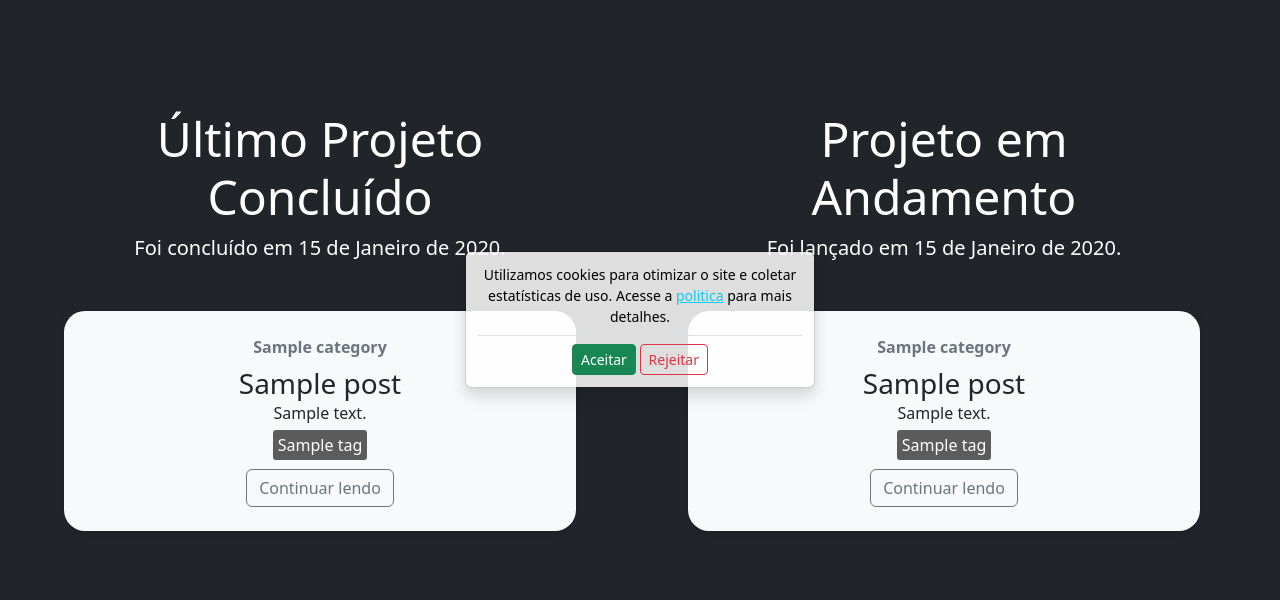
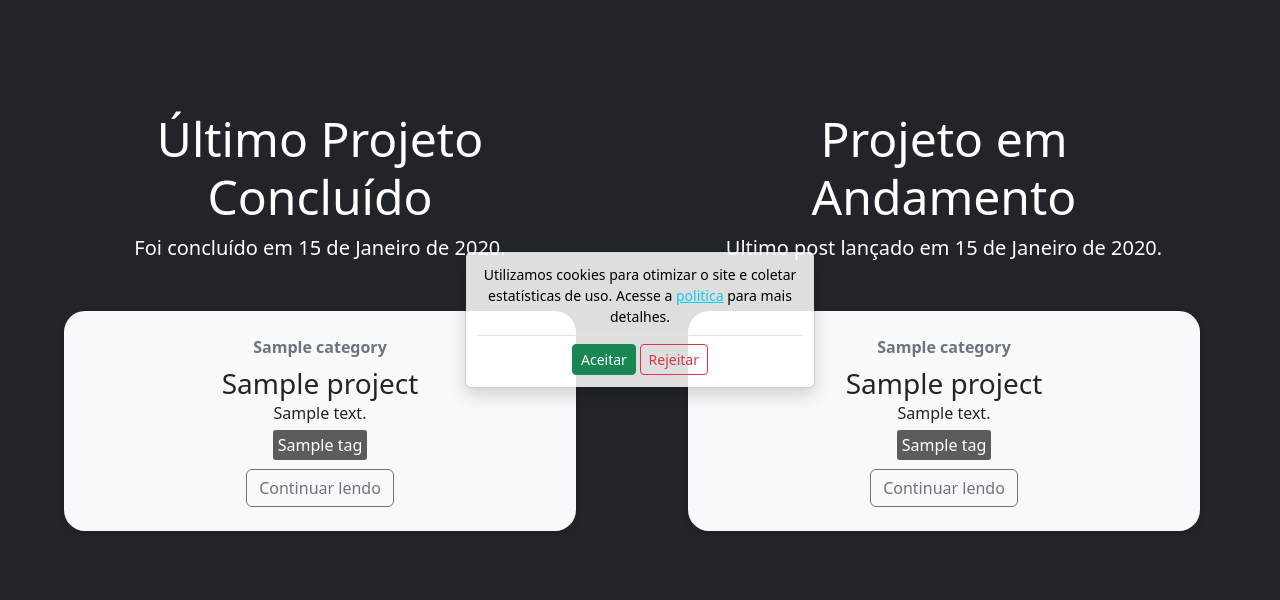
Before and after one commit to BrunoVieiraBarbosa/Blog-Django, a Django app: page / in a window 1280 px wide. Shown: the part 396-996 px from the top of the page. Run offline with Django 4.2, Linux system fonts and the light colour scheme; tables that the repository leaves empty hold one stand-in row (values such as "Sample post"); some libraries are stand-ins or nearby versions.

Commit message:
Add Project Control
Adicionando a base para ter controle de projetos no blog.

```diff
--- a/core/models.py
+++ b/core/models.py
@@ -22,6 +22,13 @@ class Tag(models.Model):
         return self.name
 
 
+class Project(models.Model):
+    name = models.CharField(max_length=200)
+
+    def __str__(self) -> str:
+        return self.name
+
+
 class Post(models.Model):
     author = models.ForeignKey(User, on_delete=models.PROTECT)
     tags = models.ManyToManyField(Tag)
@@ -32,8 +39,10 @@ class Post(models.Model):
     text = RichTextField()
     pub_date = models.DateField('publish date', auto_now_add=True)
 
-    previous_post = models.ForeignKey('self', related_name='previous_p', on_delete=models.DO_NOTHING, blank=True, null=True)
-    next_post = models.ForeignKey('self', related_name='next_p', on_delete=models.DO_NOTHING, blank=True, null=True)
+    project = models.ForeignKey(Project, blank=True, null=True, on_delete=models.DO_NOTHING)
+
+    previous_post = models.ForeignKey('self', related_name='previous_p', blank=True, null=True, on_delete=models.DO_NOTHING)
+    next_post = models.ForeignKey('self', related_name='next_p', blank=True, null=True, on_delete=models.DO_NOTHING)
 
 
     def save(self, *args, **kwargs):
@@ -44,10 +53,11 @@ class Post(models.Model):
         return self.title
 
 
+
 class LandingPage(models.Model):
     name = models.CharField(max_length=50, default="Pagina Principal")
-    finished_project = models.ForeignKey(Post, blank=True, null=True, on_delete=models.PROTECT, related_name="finished_project")
-    ongoing_project = models.ForeignKey(Post, blank=True, null=True, on_delete=models.PROTECT, related_name="ongoing_project")
+    finished_project = models.ForeignKey(Project, blank=True, null=True, on_delete=models.PROTECT, related_name="finished_project")
+    ongoing_project = models.ForeignKey(Project, blank=True, null=True, on_delete=models.PROTECT, related_name="ongoing_project")
     text_alt_project = models.CharField(blank=True, max_length=200)
     text_alt_project_in_progress = models.CharField(blank=True, max_length=200)
 
--- a/core/templates/posts/landing.html
+++ b/core/templates/posts/landing.html
@@ -52,27 +52,27 @@
                     <div class="bg-dark me-md-3 pt-3 px-3 pt-md-5 px-md-5 w-100 text-center overflow-hidden">
                         <div class="my-3 py-3">
                             <h2 class="display-5" id="projeto-concluido">Último Projeto Concluído</h2>
-                            <p class="lead">Foi concluído em {{projects.finished_project.pub_date}}.</p>
+                            <p class="lead">Foi concluído em {{projects.finished_project.last_post_date}}.</p>
                         </div>
                         <div class="bg-light shadow-sm mx-auto" style="border-radius: 21px;">
                             <div
                                 class="row g-0 rounded overflow-hidden flex-md-row mb-4 shadow-sm h-md-250 position-relative">
                                 <div class="col p-4 d-flex flex-column position-static">
                                     <strong
-                                        class="d-inline-block mb-2 text-secondary">{{projects.finished_project.tags.all.0.category}}</strong>
-                                    <a href="{% url 'core:post_page' projects.finished_project.slug %}" class="text-decoration-none text-dark">
-                                        <h3 class="mb-0">{{projects.finished_project.title}}</h3>
+                                        class="d-inline-block mb-2 text-secondary">{{projects.finished_project.firt_post.tags.all.0.category}}</strong>
+                                    <a href="{% url 'core:post_page' projects.finished_project.firt_post.slug %}" class="text-decoration-none text-dark">
+                                        <h3 class="mb-0">{{projects.finished_project.name}}</h3>
                                     </a>
-                                    <a href="{% url 'core:post_page' projects.finished_project.slug %}" class="text-decoration-none text-dark">
-                                        <p class="card-text mb-auto">{{ projects.finished_project.description | truncatechars:197 }}</p>
+                                    <a href="{% url 'core:post_page' projects.finished_project.firt_post.slug %}" class="text-decoration-none text-dark">
+                                        <p class="card-text mb-auto">{{ projects.finished_project.firt_post.description | truncatechars:197 }}</p>
                                     </a>
                                     <div class="tags-list">
-                                        {% for tag in projects.finished_project.tags.all %}
+                                        {% for tag in projects.finished_project.firt_post.tags.all %}
                                         <a class="text-tag" href="{% url 'core:tag-name' tag %}">{{tag}}</a>
                                         {% endfor %}
                                     </div>
                                     <div>
-                                        <a href="{% url 'core:post_page' projects.finished_project.slug %}">
+                                        <a href="{% url 'core:post_page' projects.finished_project.firt_post.slug %}">
                                             <button class="btn btn-outline-secondary mt-1" type="button">
                                                 Continuar lendo
                                             </button>
@@ -88,28 +88,28 @@
                     {% if  projects.ongoing_project %}
                         <div class="my-3 p-3">
                             <h2 class="display-5">Projeto em Andamento</h2>
-                            <p class="lead">Foi lançado em {{projects.ongoing_project.pub_date}}.</p>
+                            <p class="lead">Ultimo post lançado em {{projects.ongoing_project.last_post_date}}.</p>
                         </div>
                         <div class="bg-light shadow-sm mx-auto" style="border-radius: 21px;">
                             <div
                                 class="row g-0 rounded overflow-hidden flex-md-row mb-4 shadow-sm h-md-250 position-relative">
                                 <div class="col p-4 d-flex flex-column position-static">
                                     <strong class="d-inline-block mb-2 text-secondary">
-                                        {{projects.ongoing_project.tags.all.0.category}}
+                                        {{projects.ongoing_project.firt_post.tags.all.0.category}}
                                     </strong>
-                                    <a href="{% url 'core:post_page' projects.ongoing_project.slug %}" class="text-decoration-none text-dark">
-                                        <h3 class="mb-0">{{projects.ongoing_project.title}}</h3>
+                                    <a href="{% url 'core:post_page' projects.ongoing_project.firt_post.slug %}" class="text-decoration-none text-dark">
+                                        <h3 class="mb-0">{{projects.ongoing_project.name}}</h3>
                                     </a>
-                                    <a href="{% url 'core:post_page' projects.ongoing_project.slug %}" class="text-decoration-none text-dark">
-                                        <p class="card-text mb-auto">{{ projects.ongoing_project.description | truncatechars:197 }}</p>
+                                    <a href="{% url 'core:post_page' projects.ongoing_project.firt_post.slug %}" class="text-decoration-none text-dark">
+                                        <p class="card-text mb-auto">{{ projects.ongoing_project.firt_post.description | truncatechars:197 }}</p>
                                     </a>
                                     <div class="tags-list">
-                                        {% for tag in projects.ongoing_project.tags.all %}
+                                        {% for tag in projects.ongoing_project.firt_post.tags.all %}
                                         <a class="text-tag" href="{% url 'core:tag-name' tag %}">{{tag}}</a>
                                         {% endfor %}
                                     </div>
                                     <div>
-                                        <a href="{% url 'core:post_page' projects.ongoing_project.slug %}">
+                                        <a href="{% url 'core:post_page' projects.ongoing_project.firt_post.slug %}">
                                             <button class="btn btn-outline-secondary mt-1" type="button">
                                                 Continuar lendo
                                             </button>
--- a/core/views.py
+++ b/core/views.py
@@ -16,9 +16,25 @@ def handler404(request: WSGIRequest, exception):
 def index(request: WSGIRequest):
     posts_ = Post.objects.all().order_by('-pub_date')[:3]
     try:
-        projects = LandingPage.objects.get(id='1')
+        landing_page = LandingPage.objects.get(id='1')
     except Exception:
-        projects = None
+        landing_page = None
+    projects = None
+    if landing_page:
+        projects = {}
+        if landing_page.finished_project:
+
+            projects['finished_project'] = {
+                'name': landing_page.finished_project.name,
+                'last_post_date': Post.objects.filter(project=landing_page.finished_project).order_by('-pub_date').first().pub_date,
+                'firt_post': Post.objects.filter(project=landing_page.finished_project).order_by('-pub_date').last()
+            }
+        if landing_page.ongoing_project:
+            projects['ongoing_project'] = {
+                'name': landing_page.ongoing_project.name,
+                'last_post_date': Post.objects.filter(project=landing_page.ongoing_project).order_by('-pub_date').first().pub_date,
+                'firt_post': Post.objects.filter(project=landing_page.ongoing_project).order_by('-pub_date').last()
+            }
 
     response = render(request, "posts/landing.html", context={'last_posts': posts_, 'projects': projects})
     return response
```
Also changed, not shown: core/admin.py (+8 -3 lines).
